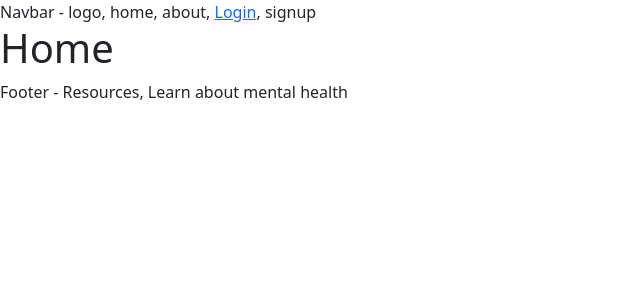
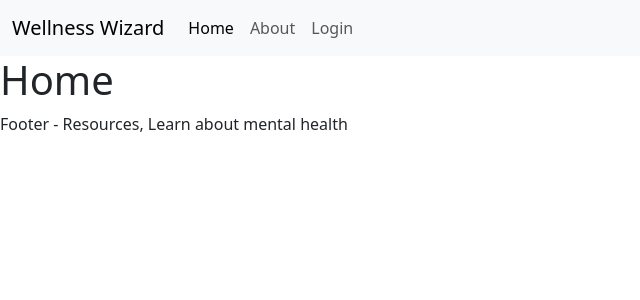
Before and after one commit to EdwinRodger/Wellness-Wizard, a Flask app: page / in a window 1280 px wide. Shown: the top 300 px of the page, without its empty margins (0-640 px from the left). Run offline with Flask 3, Linux system fonts and the light colour scheme.

Commit message:
navbar added

```diff
--- a/src/templates/layout.html
+++ b/src/templates/layout.html
@@ -11,7 +11,21 @@
 
 <body>
     <header>
-        <nav>Navbar - logo, home, about, <a href="{{ url_for('login') }}">Login</a>, signup</nav>
+        <nav class="navbar navbar-expand-lg navbar-light bg-light">
+            <div class="container-fluid">
+              <a class="navbar-brand" href="#">Wellness Wizard</a>
+              <button class="navbar-toggler" type="button" data-bs-toggle="collapse" data-bs-target="#navbarNavAltMarkup" aria-controls="navbarNavAltMarkup" aria-expanded="false" aria-label="Toggle navigation">
+                <span class="navbar-toggler-icon"></span>
+              </button>
+              <div class="collapse navbar-collapse" id="navbarNavAltMarkup">
+                <div class="navbar-nav">
+                  <a class="nav-link active" aria-current="page" href="#">Home</a>
+                  <a class="nav-link" href="#">About</a>
+                  <a class="nav-link" href="{{ url_for('login') }}">Login</a>
+                </div>
+              </div>
+            </div>
+          </nav>
         <flashMessage>
             {% with messages = get_flashed_messages(with_categories=true) %}
             {% if messages %}
```
